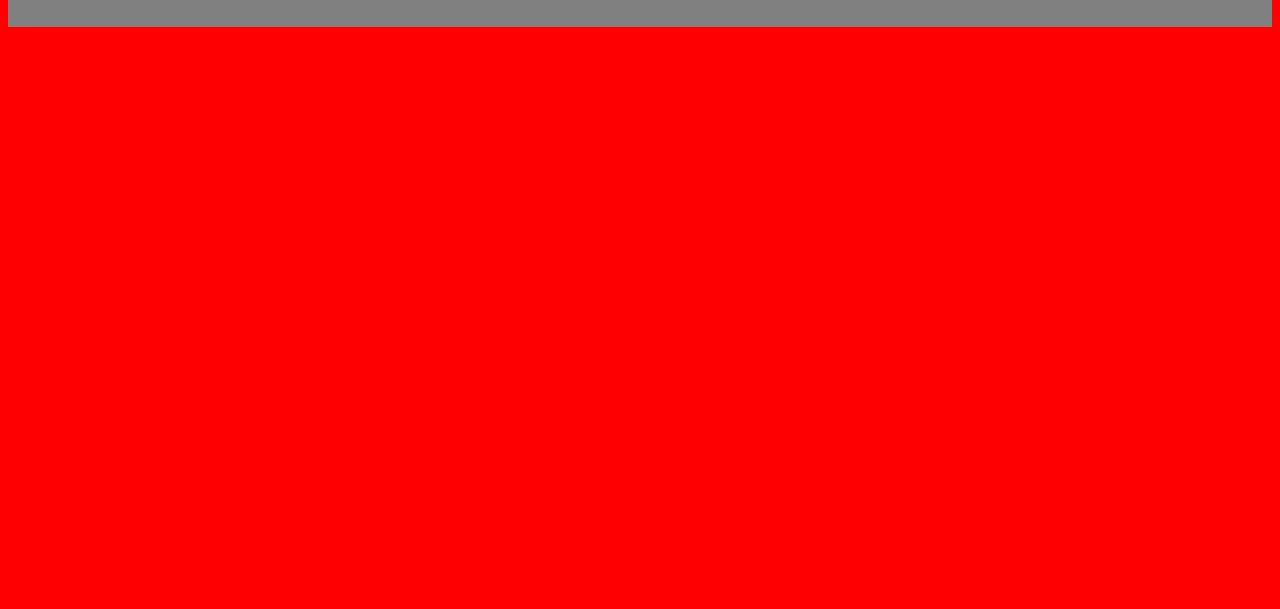
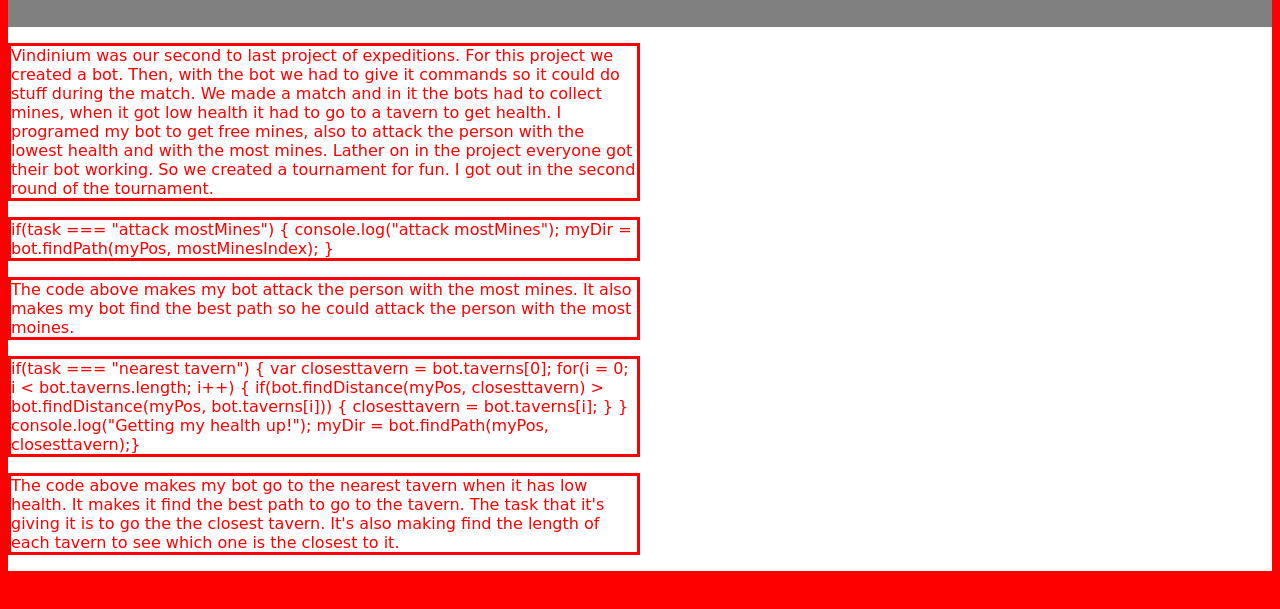
Before and after one commit to picos26/Comp-Sci-Porfolio, a plain HTML site: page vindinium.html in a window 1280 px wide. Shown: the part 171-780 px from the top of the page. Drawn offline with Linux system fonts and the light colour scheme.

```diff
--- a/vindinium.html
+++ b/vindinium.html
@@ -4,7 +4,7 @@ To change this template use Tools | Templates.
 <!DOCTYPE HTML PUBLIC "-//W3C//DTD HTML 4.01 Transitional//EN" "http://www.w3.org/TR/html4/loose.dtd">
 <html>
 <head>
-    <title></title>
+    <title>Vindinium</title>
     <link rel="stylesheet" type="text/css" href="navbar.css">
     <link rel="stylesheet" type="text/css" href="navbar.css">
 </head>
@@ -24,4 +24,23 @@ To change this template use Tools | Templates.
           <div style="display:inline-block; border:blalck">
        </div>
     </div>
+    <div id="mainbody">
+    <div style="display:inline-block; width:50%; vertical-align:top"/>
+        <p>Vindinium was our second to last project of expeditions. For this project we created a bot. Then, with the bot we had to give it commands so it could do stuff during the match. We made a match and in it the bots had to collect mines, when it got low health it had to go to a tavern to get health. I programed my bot to get free mines, also to attack the person with the lowest health and with the most mines. Lather on in the project everyone got their bot working. So we created a tournament for fun. I got out in the second round of the tournament.</p>
+        <p>if(task === "attack mostMines") {
+            console.log("attack mostMines");
+            myDir = bot.findPath(myPos, mostMinesIndex);
+        }</p>
+        <p>The code above makes my bot attack the person with the most mines. It also makes my bot find the best path so he could attack the person with the most moines.</p>
+        <p>if(task === "nearest tavern") {
+            var closesttavern = bot.taverns[0];
+            for(i = 0; i < bot.taverns.length; i++) {
+                if(bot.findDistance(myPos, closesttavern) > bot.findDistance(myPos, bot.taverns[i])) {
+                    closesttavern = bot.taverns[i];
+                }
+            }
+            console.log("Getting my health up!");
+            myDir = bot.findPath(myPos, closesttavern);}</p>
+        <p>The code above makes my bot go to the nearest tavern when it has low health. It makes it find the best path to go to the tavern. The task that it's giving it is to go the the closest tavern. It's also making find the length of each tavern to see which one is the closest to it.</p>
+    </div>
 </html>
```
Also changed, not shown: calc.html (+2 -0 lines), html.html (+1 -3 lines), index.html (+1 -1 lines), w5.html (+1 -2 lines).
